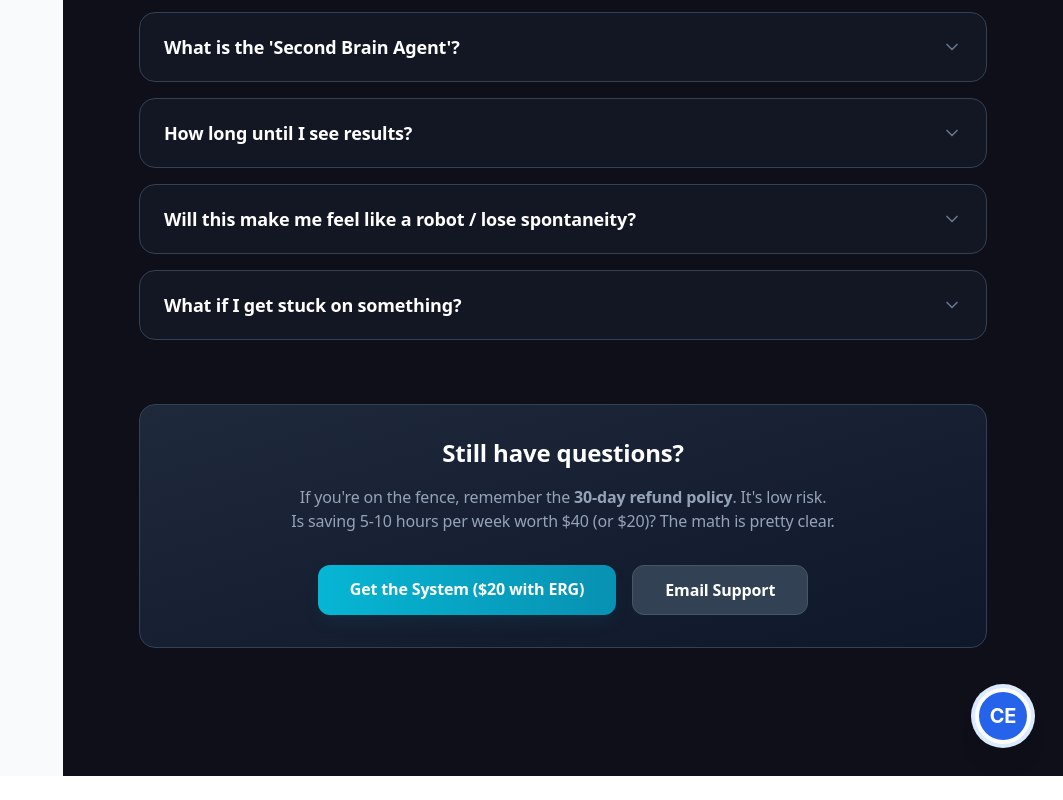
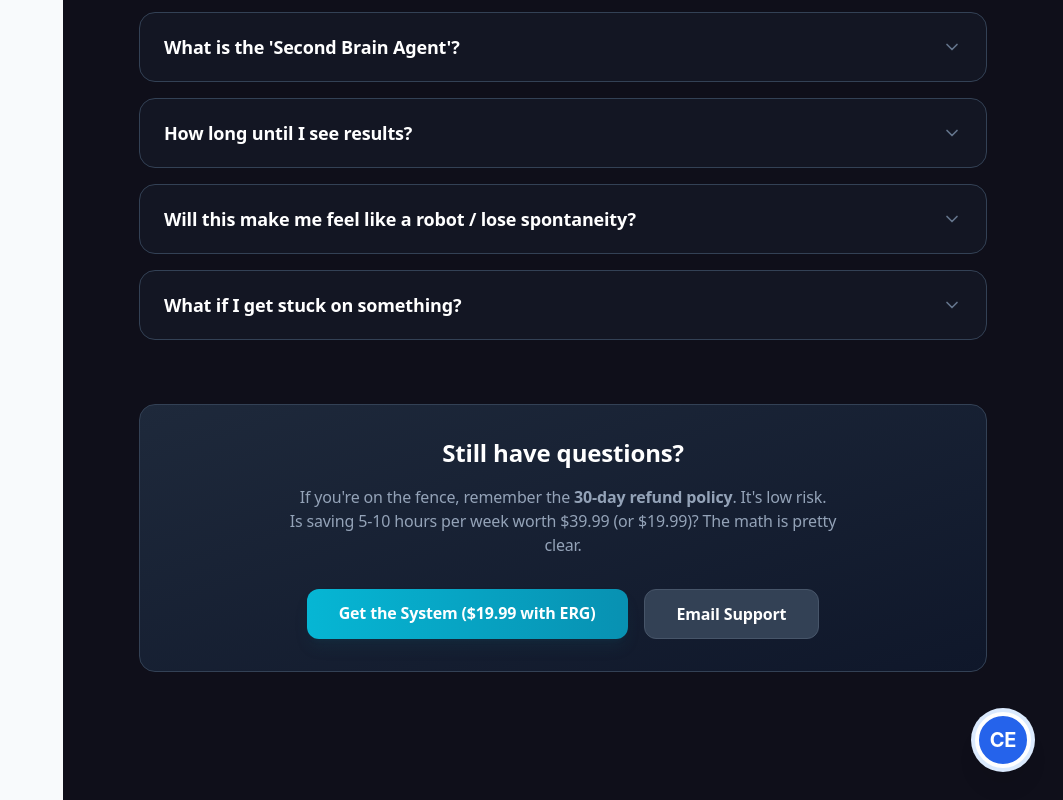
Before and after one commit to agenticaihome/ebook-frontend, a React (Create React App) app: page /faq in a window 1280 px wide. Shown: the part 2637-3437 px from the top of the page, without its empty margins (217-1280 px from the left). Before the commit the page ends 3413 px from the top, so only its background shows below. Built offline with nearby package versions, Linux system fonts and the light colour scheme; no server answers.

Commit message:
Update FAQ: Correct pricing (.99/.99) and fix legacy links

```diff
--- a/src/FAQ.jsx
+++ b/src/FAQ.jsx
@@ -274,7 +274,7 @@ export default function FAQ() {
                     <p className="mb-4">Two pricing options:</p>
                     <div className="grid md:grid-cols-2 gap-4 mb-4">
                         <div className="bg-slate-800 p-4 rounded-lg border border-slate-700">
-                            <h4 className="font-bold text-white mb-2">STANDARD: $40</h4>
+                            <h4 className="font-bold text-white mb-2">STANDARD: $39.99</h4>
                             <ul className="text-sm text-slate-400 space-y-1">
                                 <li>Pay with Credit/Debit Card</li>
                                 <li>Instant access</li>
@@ -282,7 +282,7 @@ export default function FAQ() {
                             </ul>
                         </div>
                         <div className="bg-green-900/20 p-4 rounded-lg border border-green-500/30">
-                            <h4 className="font-bold text-green-400 mb-2">CRYPTO: $20 (50% OFF)</h4>
+                            <h4 className="font-bold text-green-400 mb-2">CRYPTO: $19.99 (50% OFF)</h4>
                             <ul className="text-sm text-green-200/70 space-y-1">
                                 <li>Pay with Ergo (ERG)</li>
                                 <li>Same instant access</li>
@@ -301,7 +301,7 @@ export default function FAQ() {
             answer: (
                 <>
                     <p className="mb-4">Simple economics + philosophy:</p>
-                    <p className="mb-2"><strong>THE ECONOMICS:</strong> Credit card processing costs ~$1.50+ per transaction. Crypto processing costs ~$0.01. We pass those savings to you.</p>
+                    <p className="mb-2"><strong>THE ECONOMICS:</strong> Credit card processing costs ~$1.50+ per transaction. Crypto processing costs ~$0.001. We pass those savings to you.</p>
                     <p className="mb-2"><strong>THE PHILOSOPHY:</strong></p>
                     <ul className="list-disc pl-5 space-y-1 mb-4">
                         <li>Every card transaction feeds the surveillance economy</li>
@@ -322,13 +322,13 @@ export default function FAQ() {
                     <p className="mb-4">If you've never used crypto, it takes about 15-20 minutes to set up the first time.</p>
                     <p className="mb-4">We have a complete beginner's guide that walks you through:</p>
                     <ol className="list-decimal pl-5 space-y-1 mb-4">
-                        <li>Getting a wallet (free, 5 minutes)</li>
-                        <li>Buying ERG (5-10 minutes)</li>
+                        <li>Getting a wallet (Nautilus for Desktop, Terminus for Mobile)</li>
+                        <li>Buying ERG (Directly via Banxa or on exchanges like CoinEx)</li>
                         <li>Sending payment (2 minutes)</li>
                     </ol>
                     <p className="mb-4">Every single click is documented with screenshots. If you can follow instructions for setting up a new app, you can do this.</p>
                     <p className="mb-4">Is it worth 15-20 minutes to save $20? That's $60+/hour for your time. Plus you'll learn a valuable skill.</p>
-                    <Link to="/how-to-pay" className="text-green-400 hover:underline font-bold">Check out the How to Pay Guide →</Link>
+                    <Link to="/ergo-guide" className="text-green-400 hover:underline font-bold">Check out the Complete Ergo Guide →</Link>
                 </>
             )
         },
@@ -728,14 +728,14 @@ export default function FAQ() {
                             <p className="text-slate-400 mb-8 max-w-xl mx-auto">
                                 If you're on the fence, remember the <strong>30-day refund policy</strong>. It's low risk.
                                 <br />
-                                Is saving 5-10 hours per week worth $40 (or $20)? The math is pretty clear.
+                                Is saving 5-10 hours per week worth $39.99 (or $19.99)? The math is pretty clear.
                             </p>
                             <div className="flex flex-col sm:flex-row gap-4 justify-center">
                                 <Link
                                     to="/pay-ergo"
                                     className="bg-gradient-to-r from-cyan-500 to-cyan-600 hover:from-cyan-600 hover:to-cyan-700 text-white px-8 py-3 rounded-xl font-bold transition-all shadow-lg shadow-cyan-900/20"
                                 >
-                                    Get the System ($20 with ERG)
+                                    Get the System ($19.99 with ERG)
                                 </Link>
                                 <a
                                     href="mailto:support@agenticai.home"
```
